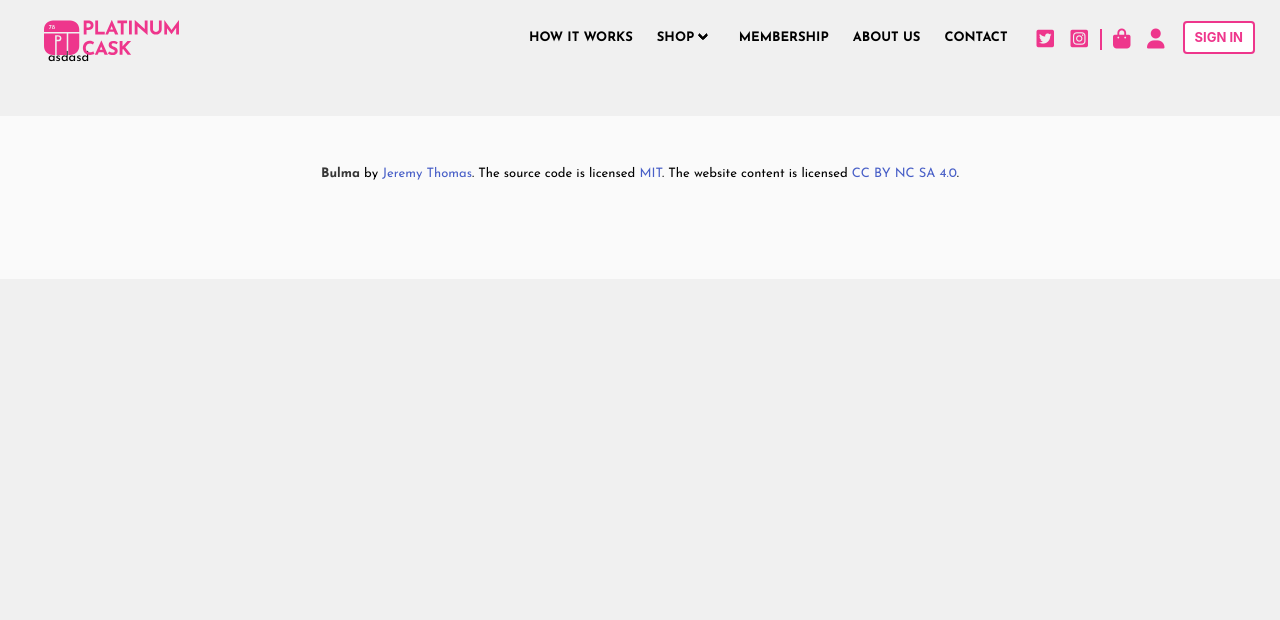
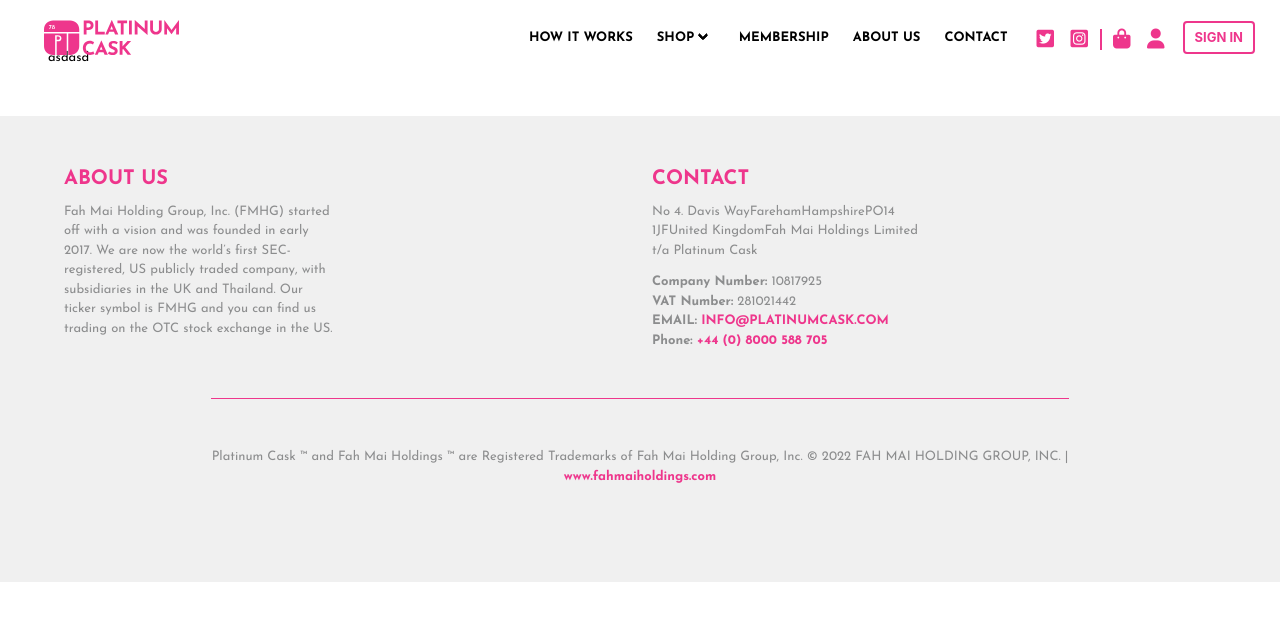
Before and after one commit to artistkuf/platinumcask, a website: page index.html in a window 1280 px wide. Shown: the top 620 px of the page. Drawn offline with Linux system fonts and the light colour scheme.

Commit message:
footer init

```diff
--- a/assets/scss/_base.scss
+++ b/assets/scss/_base.scss
@@ -1,6 +1,7 @@
 //Font
 $fontFamily: "Josefin Sans", sans-serif;
 $fontSize: 13px;
+$HeadSize: 20px;
 $bold: 700;
 $light: 400;
 
@@ -17,8 +18,15 @@
   font-family: $fontFamily;
   font-size: $fontSize;
   color: $black;
-  background-color: $light-gray;
   height: 3000px;
+
+  a{
+    font-weight: $bold;
+    color: $pink;
+    &:hover{
+      color: $gray;
+    }
+  }
 }
 
 //Mixin Media Queries
--- /dev/null
+++ b/assets/scss/_footer.scss
@@ -0,0 +1,16 @@
+.main_footer{
+   background-color: $light-gray;
+   color: $gray;
+   h3{
+      font-weight: $bold;
+      color: $pink;
+      font-size: $HeadSize;
+   }
+   p{
+      strong{color: $gray;}
+   }
+   .is-divider{
+      background-color: $pink;
+      height: 1px;
+   }
+}
--- a/assets/scss/style.scss
+++ b/assets/scss/style.scss
@@ -4,3 +4,4 @@
 @import "node_modules/bulma/bulma.sass";
 @import "base";
 @import "navbar";
+@import "footer";
--- a/index.html
+++ b/index.html
@@ -118,13 +118,39 @@
    </div>
 
    <!-- Footer -->
-   <footer class="footer">
-      <div class="content has-text-centered">
-         <p>
-            <strong>Bulma</strong> by <a href="https://jgthms.com">Jeremy Thomas</a>. The source code is licensed
-            <a href="http://opensource.org/licenses/mit-license.php">MIT</a>. The website content
-            is licensed <a href="http://creativecommons.org/licenses/by-nc-sa/4.0/">CC BY NC SA 4.0</a>.
-         </p>
+   <footer class="footer main_footer">
+      <div class="container">
+         <div class="columns is-multiline">
+            <div class="column is-3-desktop is-12-tablet">
+               <h3>ABOUT US</h3>
+               <div class="mt-2 footer_content">
+                  <p>Fah Mai Holding Group, Inc. (FMHG) started off with a vision and was founded in early
+                     2017. We are now the world’s first SEC-registered, US publicly traded company, with subsidiaries in the
+                     UK and Thailand. Our ticker symbol is FMHG and you can find us trading on the OTC stock exchange in the US.</p>
+               </div>
+            </div>
+            <div class="column is-3-desktop is-offset-3-desktop is-12-tablet">
+               <h3>CONTACT</h3>
+               <div class="mt-2 footer_content">
+                  <p>No 4. Davis WayFarehamHampshirePO14 1JFUnited KingdomFah Mai Holdings Limited t/a Platinum Cask</p>
+                  <p class="mt-3"><strong>Company Number:</strong> 10817925</p>
+                  <p><strong>VAT Number:</strong> 281021442</p>
+                  <p><strong>EMAIL:</strong> <a href="mailto:info@platinumcask.com">INFO@PLATINUMCASK.COM</a></p>
+                  <p><strong>Phone:</strong> <a href="tel:+448000588705">+44 (0) 8000 588 705</a></p>
+               </div>
+            </div>
+         </div>
+
+         <div class="columns is-centered is-multiline">
+            <div class="column is-9-desktop is-12-tablet">
+               <hr class="is-divider">
+            </div>
+            <div class="column is-10-desktop is-12-tablet has-text-centered">
+               <p>Platinum Cask ™ and Fah Mai Holdings ™ are Registered Trademarks of Fah Mai Holding Group, Inc. © 2022 FAH MAI HOLDING GROUP, INC. | <a href="https://www.fahmaiholdings.com">www.fahmaiholdings.com</a></p>
+            </div>
+         </div>
+
+
       </div>
    </footer>
    <!-- End Footer -->
```
Also changed, not shown: assets/css/style.css, assets/css/style.min.css, 2 other files.
